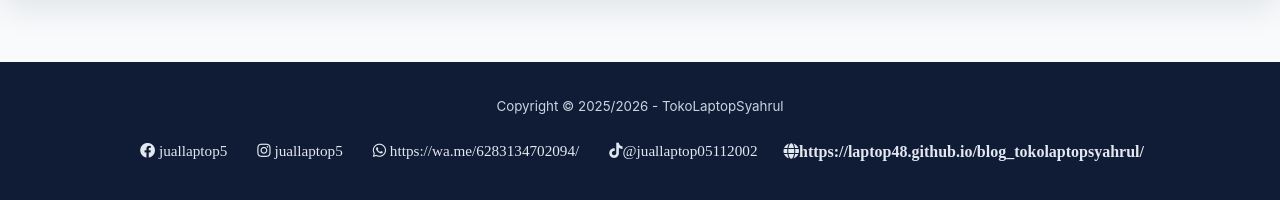
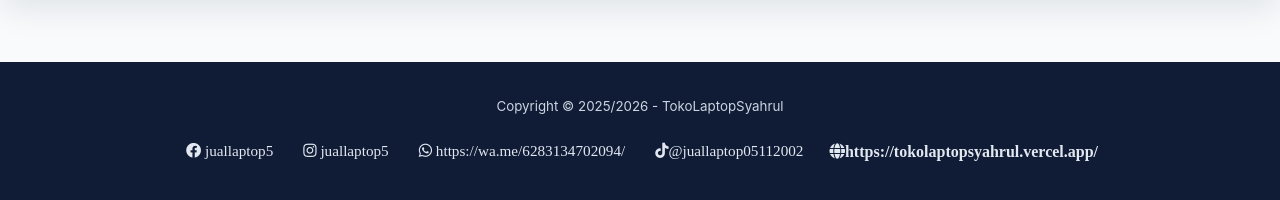
Before and after one commit to laptop48/blog_tokolaptopsyahrul, a plain HTML site: page contact.html in a window 1280 px wide. Shown: the part 1100-1300 px from the top of the page. Drawn offline with nearby package versions, Linux system fonts and the light colour scheme.

Commit message:
Update link in contact.html to new URL

```diff
--- a/contact.html
+++ b/contact.html
@@ -126,7 +126,7 @@
   			<h3><a href="#" onclick="klikIG()"><i class="fab fa-instagram"> juallaptop5</i></a></h3>
     			<h3><a href="#" onclick="klikWA()"><i class="fab fa-whatsapp"> https://wa.me/6283134702094/</i></a></h3>
     			<h3><a href="#" onclick="kliktiktok()"><i class="fab fa-tiktok">@juallaptop05112002</i></a></h3>
-    			<a href="#" onclick="klik()"><i class="fas fa-globe">https://laptop48.github.io/blog_tokolaptopsyahrul/</i></a>
+    			<a href="#" onclick="klik()"><i class="fas fa-globe">https://tokolaptopsyahrul.vercel.app/</i></a>
   		</div>
   	</footer>
 
```
